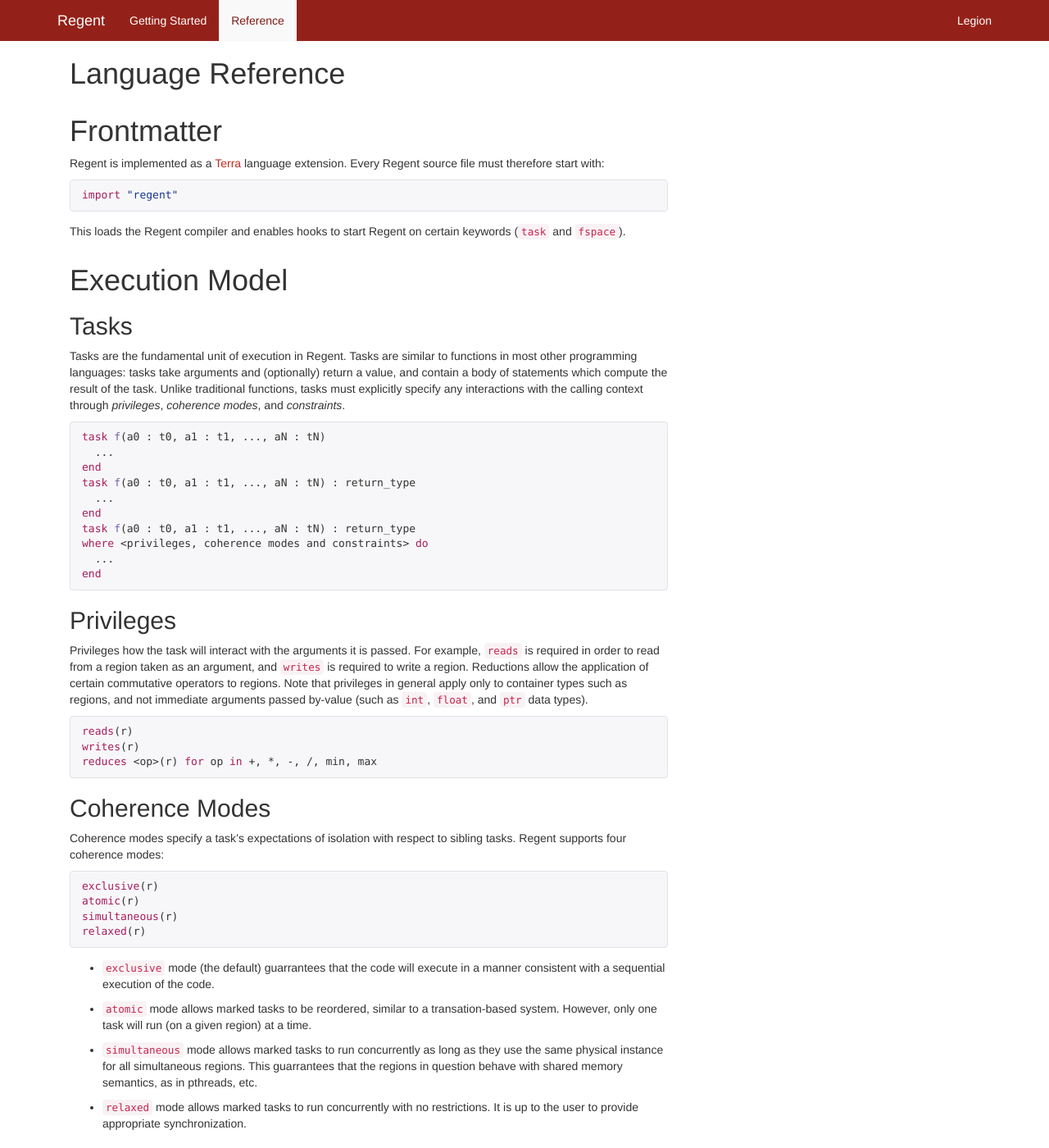
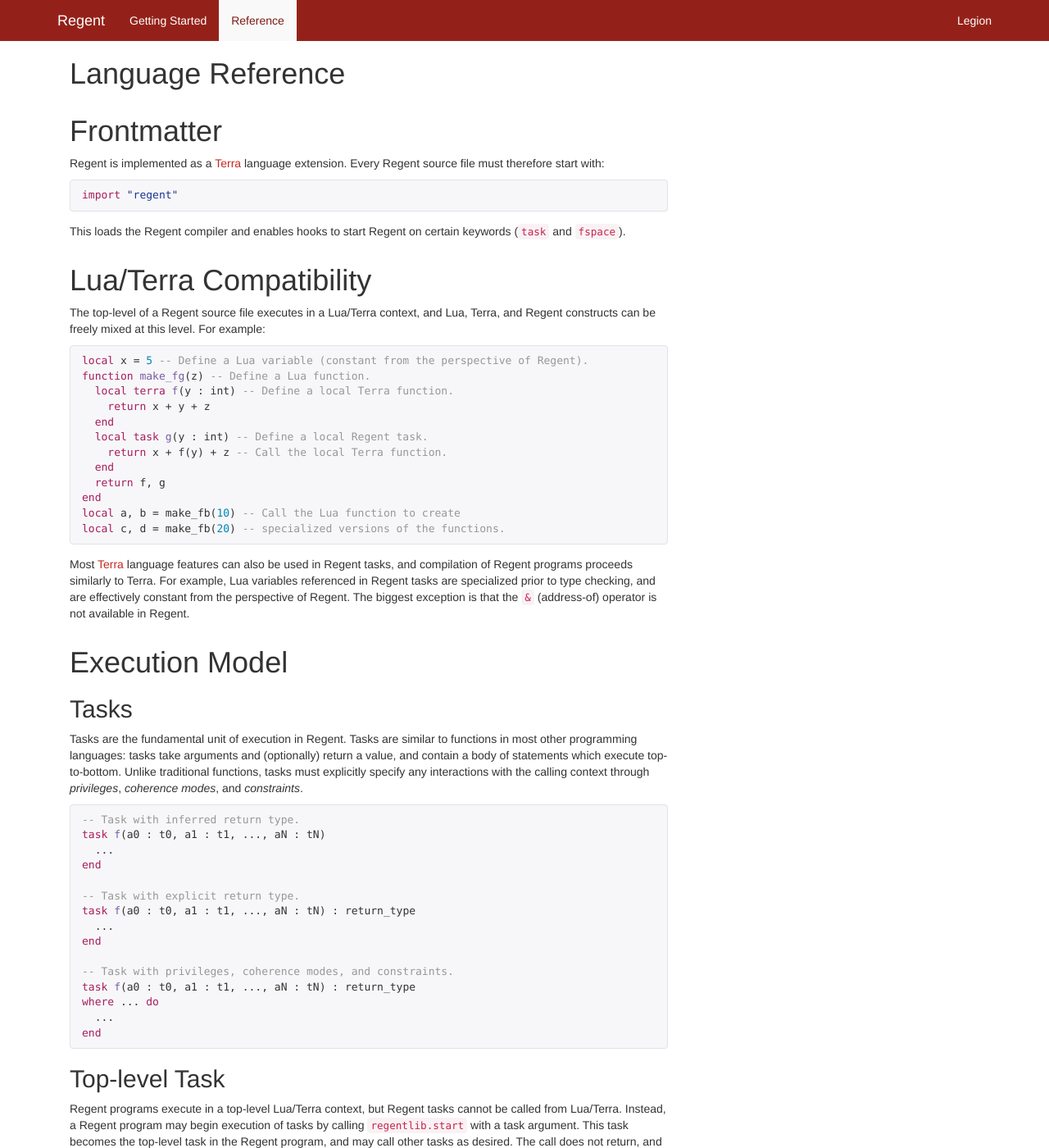
Before and after one commit to StanfordLegion/regent-lang.org, a Jekyll site: the page built from reference.md, in a window 1280 px wide and 1400 px high. Shown: the whole window at 82% size. Built offline with Jekyll 4.4.1, drawn with Linux system fonts in a browser that asks for light colours; nearby versions of some CDN libraries; some of the changed text lies outside the part shown.

Commit message:
More work on the Regent language reference.

```diff
--- a/_plugins/regent.rb
+++ b/_plugins/regent.rb
@@ -25,7 +25,7 @@
         # multiline strings
         rule %r(\[(=*)\[.*?\]\1\])m, Str
 
-        rule %r((==|~=|<=|>=|\.\.\.|\.\.|[=+\-*/%^<>#])), Operator
+        rule %r((==|~=|<=|>=|\.\.\.|\.\.|[=+\-*/%^<>#@|&])), Operator
         rule %r([\[\]\{\}\(\)\.,:;]), Punctuation
         rule %r((and|or|not)\b), Operator::Word
 
@@ -40,7 +40,7 @@
         rule %r((atomic|copy|equal|exclusive|fill|import|new|null|reads|reduces|relaxed|simultaneous|where|writes)\b), Keyword
         rule %r((var)\b), Keyword::Declaration
         rule %r((ispace|ptr|partition|region)\b), Keyword::Type
-        rule %r((task)\b), Keyword, :function_name
+        rule %r((task|terra)\b), Keyword, :function_name
         rule %r((fspace|struct)\b), Keyword, :function_name
 
         # Lua syntax:
--- a/reference.md
+++ b/reference.md
@@ -18,6 +18,34 @@
 This loads the Regent compiler and enables hooks to start Regent on
 certain keywords (`task` and `fspace`).
 
+# Lua/Terra Compatibility
+
+The top-level of a Regent source file executes in a Lua/Terra context,
+and Lua, Terra, and Regent constructs can be freely mixed at this
+level. For example:
+
+{% highlight regent %}
+local x = 5 -- Define a Lua variable (constant from the perspective of Regent).
+function make_fg(z) -- Define a Lua function.
+  local terra f(y : int) -- Define a local Terra function.
+    return x + y + z
+  end
+  local task g(y : int) -- Define a local Regent task.
+    return x + f(y) + z -- Call the local Terra function.
+  end
+  return f, g
+end
+local a, b = make_fb(10) -- Call the Lua function to create
+local c, d = make_fb(20) -- specialized versions of the functions.
+{% endhighlight %}
+
+Most [Terra](http://terralang.org) language features can also be used
+in Regent tasks, and compilation of Regent programs proceeds similarly
+to Terra. For example, Lua variables referenced in Regent tasks are
+specialized prior to type checking, and are effectively constant from
+the perspective of Regent. The biggest exception is that the `&`
+(address-of) operator is not available in Regent.
+
 # Execution Model
 
 ## Tasks
@@ -25,44 +53,68 @@
 Tasks are the fundamental unit of execution in Regent. Tasks are
 similar to functions in most other programming languages: tasks take
 arguments and (optionally) return a value, and contain a body of
-statements which compute the result of the task. Unlike traditional
-functions, tasks must explicitly specify any interactions with the
-calling context through *privileges*, *coherence modes*, and
-*constraints*.
+statements which execute top-to-bottom. Unlike traditional functions,
+tasks must explicitly specify any interactions with the calling
+context through *privileges*, *coherence modes*, and *constraints*.
 
 {% highlight regent %}
+-- Task with inferred return type.
 task f(a0 : t0, a1 : t1, ..., aN : tN)
   ...
 end
+
+-- Task with explicit return type.
 task f(a0 : t0, a1 : t1, ..., aN : tN) : return_type
   ...
 end
+
+-- Task with privileges, coherence modes, and constraints.
 task f(a0 : t0, a1 : t1, ..., aN : tN) : return_type
-where <privileges, coherence modes and constraints> do
+where ... do
   ...
 end
 {% endhighlight %}
 
+## Top-level Task
+
+Regent programs execute in a top-level Lua/Terra context, but Regent
+tasks cannot be called from Lua/Terra. Instead, a Regent program may
+begin execution of tasks by calling `regentlib.start` with a task
+argument. This task becomes the top-level task in the Regent program,
+and may call other tasks as desired. The call does not return, and is
+typically placed at the end of a Regent source file.
+
+{% highlight regent %}
+task main()
+  ...
+end
+regentlib.start(main)
+{% endhighlight %}
+
 ## Privileges
 
-Privileges how the task will interact with the arguments it is
-passed. For example, `reads` is required in order to read from a
-region taken as an argument, and `writes` is required to write a
+Privileges describe how a task interacts with [region](#region)-typed
+arguments. For example, `reads` is required in order to read from a
+region argument, and `writes` is required to modify a
 region. Reductions allow the application of certain commutative
 operators to regions. Note that privileges in general apply only to
-container types such as regions, and not immediate arguments passed
-by-value (such as `int`, `float`, and `ptr` data types).
+region-typed, and not immediate arguments passed by-value (such as
+`int`, `float`, and `ptr` data types).
 
 {% highlight regent %}
 reads(r)
 writes(r)
-reduces <op>(r) for op in +, *, -, /, min, max
+reduces <op>(r) -- for op in +, *, -, /, min, max
 {% endhighlight %}
+
+Privileges are most frequently seen in the `where` clause of a
+[task](#tasks).
 
 ## Coherence Modes
 
 Coherence modes specify a task's expectations of isolation with
-respect to sibling tasks. Regent supports four coherence modes:
+respect to sibling tasks on the marked regions. Regent supports four
+coherence modes:
 
 {% highlight regent %}
 exclusive(r)
@@ -71,22 +123,26 @@
 relaxed(r)
 {% endhighlight %}
 
-  * `exclusive` mode (the default) guarrantees that the code will
-    execute in a manner consistent with a sequential execution of the
-    code.
+The modes behave as follows:
 
-  * `atomic` mode allows marked tasks to be reordered, similar to a
-    transation-based system. However, only one task will run (on a
-    given region) at a time.
+  * `exclusive` mode (the default) guarrantees that tasks will execute
+    in a manner that preserves the original sequential semantics of
+    the code.
 
-  * `simultaneous` mode allows marked tasks to run concurrently as
-    long as they use the same physical instance for all simultaneous
+  * `atomic` mode allows tasks to be reordered in a manner that
+    preserves serializability, similar to a transation-based
+    system. Atomicity is provided at the level of a task.
+
+  * `simultaneous` mode allows tasks to run concurrently as long as
+    they use the same physical instance for all simultaneous
     regions. This guarrantees that the regions in question behave with
-    shared memory semantics, as in pthreads, etc.
+    shared memory semantics, similar to pthreads, etc.
 
   * `relaxed` mode allows marked tasks to run concurrently with no
-    restrictions. It is up to the user to provide appropriate
-    synchronization.
+    restrictions.
+
+Coherence modes are most frequently seen in the `where` clause of a
+[task](#tasks).
 
 ## Constraints
 
@@ -96,9 +152,12 @@
 subregion (`<=`).
 
 {% highlight regent %}
-r * s
-r <= s
+r * s  -- r and s are disjoint.
+r <= s -- r is a subregion of s.
 {% endhighlight %}
+
+Constraints are most frequently seen in the `where` clause of a
+[task](#tasks) or [field space](#field-spaces).
 
 ## Copies
 
@@ -119,44 +178,148 @@
 must match the named fields.
 
 {% highlight regent %}
-fill(r, v)
-fill(r.x, v)
-fill(r.{x, y, z}, v)
+fill(r, v)           -- Fill r with v.
+fill(r.x, v)         -- Fill field x of r with v.
+fill(r.{x, y, z}, v) -- Fill fields x, y, z of r with v.
 {% endhighlight %}
 
 # Data Model
 
 ## Field Spaces
 
+Field spaces are sets of fields, and behave similarly to Terra
+structs. For example, field spaces may be instantiated by casting an
+anonymous struct to the appropriate type.
+
 {% highlight regent %}
 fspace point {
   x : int,
   y : int,
 }
+
+task make_point(a : int, b : int) : point
+  var p = point { x = a, y = b } -- Define a local variable of type point.
+  return p
+end
+{% endhighlight %}
+
+Field spaces differ from structs in that they may take region-typed
+arguments. Such arguments are useful for declaring recursive data
+types. References to field spaces with arguments must be escaped.
+
+{% highlight regent %}
+fspace list_node(list : region(list_node)) {
+  next_node : ptr(list_node, list)
+}
+
+task make_node(list : region(list_node), next : ptr(list_node, list))
+  return [list_node(list)] { next_node = next }
+end
 {% endhighlight %}
 
 ## Index Spaces
 
+Index spaces are sets of indices, used most frequently to define the
+set of keys in a [region](#regions). Index spaces may be unstructured
+(i.e. indices are opaque pointers), or structured (i.e. indices are
+N-dimensional points with an implied geometric
+relationship). Unstructured index spaces are created with a maximum
+size and are initially empty. Structured index spaces are created with
+an extent and optional start, and are pre-allocated.
+
 {% highlight regent %}
-var is = ispace(ptr, extent)
-var is = ispace(ptr, extent, start)
+-- Unstructured:
+var i0 = ispace(ptr, 5) -- Empty unstructured space with room for 5 elements.
 
-fspace point { x : int, y : int }
-local point2d = index_type(point)
-var is = ispace(point2d, extent)
-var is = ispace(point2d, extent, start)
+-- Structured:
+var i1 = ispace(int1d, 10) -- 1-dimensional space with 10 elements.
+-- 2-dimensional 4x4 rectangle with indices starting at 1,1.
+var i2 = ispace(int2d, { x = 4, y = 4 }, { x = 1, y = 1 })
 {% endhighlight %}
 
 ## Regions
 
+Regions are the cross-product between an index space and a field
+space. The name of the region exists in the scope of the declaration,
+so recursive data types may refer to the region being defined.
+
 {% highlight regent %}
-var r = region(is, fs)
-var r = region(ispace(ptr, 5), fs)
-var r = region(ispace(point2d, { x : 5, y : 6 }, { x : -1, y : -1 }), fs)
+var r0 = region(i0, int)                       -- A region of ints on i0.
+var r1 = region(ispace(ptr, 5), list_node(r1)) -- A linked list with 5 elements.
+var r2 = region(ispace(int1d, 10, 3), point)   -- A 1D vector of points.
 {% endhighlight %}
 
 ## Partitions
 
+Partitions subdivide regions into subregions. Several partitioning
+operators are described below. Note that not all partitions are
+disjoint: some partitions, such as the image operator, may be aliased.
+
+### Equal
+
+Produces roughly equal subregions, one for each color in the supplied
+color space. The resulting partition is guarranteed to be disjoint.
+
+{% highlight regent %}
+var p = partition(equal, r, color_space)
+{% endhighlight %}
+
+### By Field
+
+Partitions a region based on a coloring stored in a field of the
+region. The resulting partition is guarranteed to be disjoint.
+
 {% highlight regent %}
 var p = partition(r.color_field, color_space)
 {% endhighlight %}
+
+### Image
+
+Partitions a region by computing the image of each of the subregions
+of a partition through the supplied (pointer-typed) field of a
+region. The resulting partition is **NOT** guarranteed to be disjoint.
+
+{% highlight regent %}
+var p = image(parent_region, source_partition, data_region.field)
+{% endhighlight %}
+
+### Preimage
+
+Partitions a region by computing the preimage of each of the
+subregions of a partition through the supplied (pointer-typed) field
+of a region. The resulting partition is guarranteed to be disjoint
+**IF** the supplied target partition is disjoint.
+
+{% highlight regent %}
+var p = preimage(parent_region, target_partition, source_region.field)
+{% endhighlight %}
+
+### Union
+
+Computes the zipped union of the subregions in the supplied
+partitions. The resulting partition is **NOT** guarranteed to be
+disjoint.
+
+{% highlight regent %}
+var p = lhs_partition | rhs_partition
+{% endhighlight %}
+
+### Intersection
+
+Computes the zipped intersection of the subregions in the supplied
+partitions. The resulting partition is guarranteed to be disjoint
+**IF** either or both of the arguments are disjoint.
+
+{% highlight regent %}
+var p = lhs_partition & rhs_partition
+{% endhighlight %}
+
+### Difference
+
+Computes the zipped difference of the subregions in the supplied
+partitions. The resulting partition is guarranteed to be disjoint
+**IF** the left-hand-side partition is disjoint.
+
+{% highlight regent %}
+var p = lhs_partition - rhs_partition
+{% endhighlight %}
```
Also changed, not shown: other parts of reference.md (+3 -3 lines).
